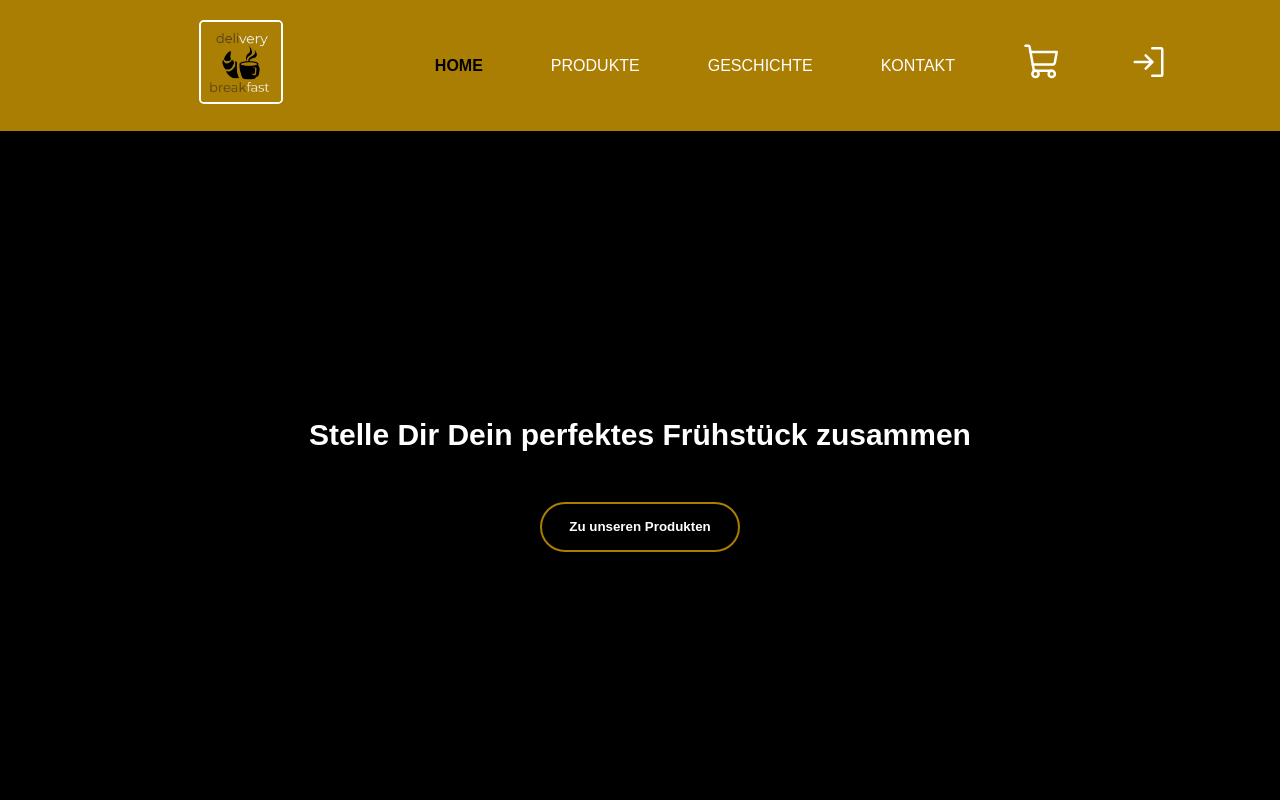
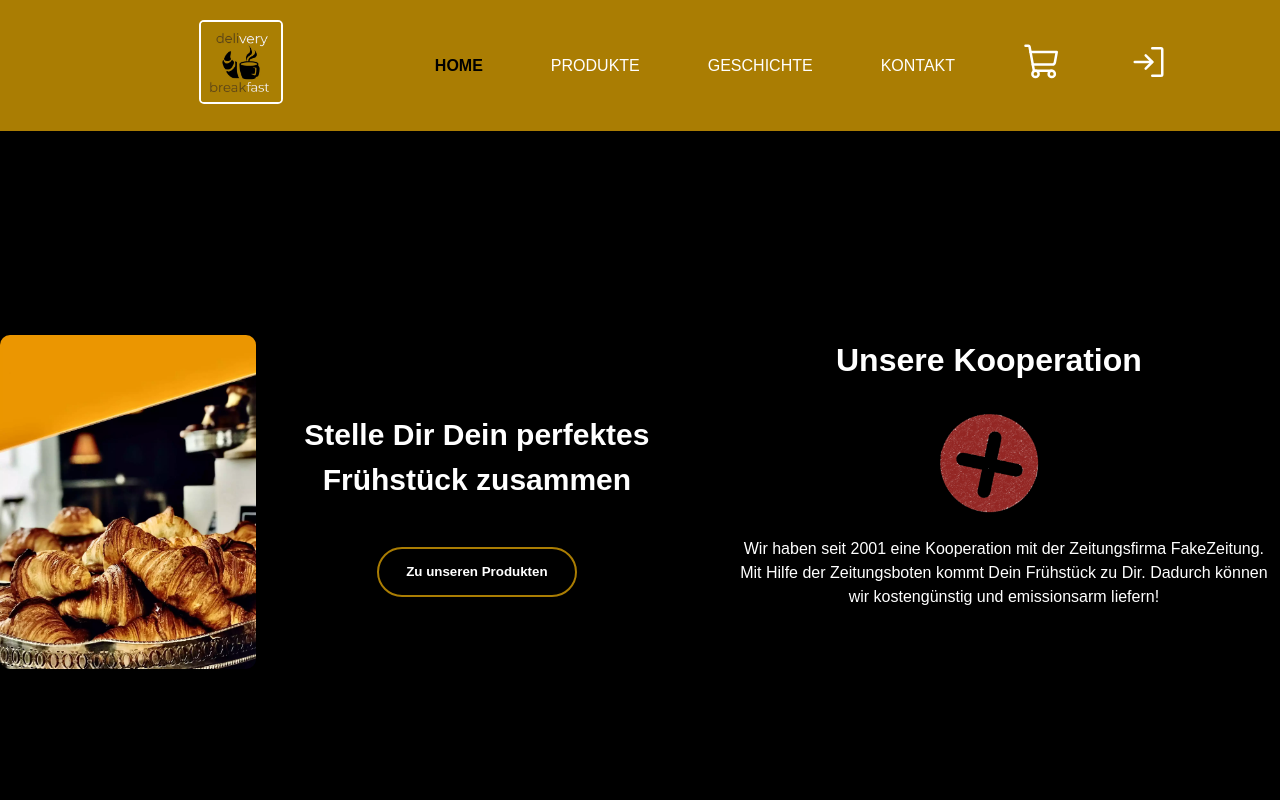
Before and after one commit to 2204Simon/Website-dynamisch, a React (Create React App) app in the folder my-app/: page / in a window 1280 px wide. Shown: the top 800 px of the page. Built offline with nearby package versions, Linux system fonts and the light colour scheme.

Commit message:
Weiterbau Startseite

```diff
--- a/my-app/src/pages/home/Home.tsx
+++ b/my-app/src/pages/home/Home.tsx
@@ -1,6 +1,7 @@
 //import React from "react";
 import { Link } from "react-router-dom";
 import fakeZeitung from "../.././img/test1.webp";
+import hintergrund_dunkel from "../.././img/Hintergrund_Croissant_verdunkelt.webp";
 import { OrangeButton } from "../general/button";
 
 // const Home: React.FC = (): JSX.Element => {
@@ -106,12 +107,18 @@ const Home: React.FC = () => {
 
   return (
     <>
+
+
+
       <div
         style={{
           backgroundColor: config.backgroundColor,
           color: config.textColor,
         }}
       >
+
+<ImageBox>
+    <Image src={hintergrund_dunkel} alt="LogoFakezeitung" />
         {/* Hier kommt der Inhalt der Startseite */}
 
         <Produktteaser>
@@ -141,6 +148,10 @@ const Home: React.FC = () => {
             können wir kostengünstig und emissionsarm liefern!
           </p>
         </Cooperation>
+
+        </ImageBox>
+
+
       </div>
     </>
   );
--- a/my-app/src/pages/home/styles/Home.styles.ts
+++ b/my-app/src/pages/home/styles/Home.styles.ts
@@ -1,6 +1,15 @@
 import React from "react";
 import styled from "styled-components";
 import { colors, mediaQueries } from "../../general/constants";
+
+
+export const Container = styled.img`
+  position: relative;
+  height: 100vh;
+  background-size: cover;
+  background-repeat: no-repeat;
+`;
+
 
 export const Produktteaser = styled.div`
   padding-top: 20%;
```
